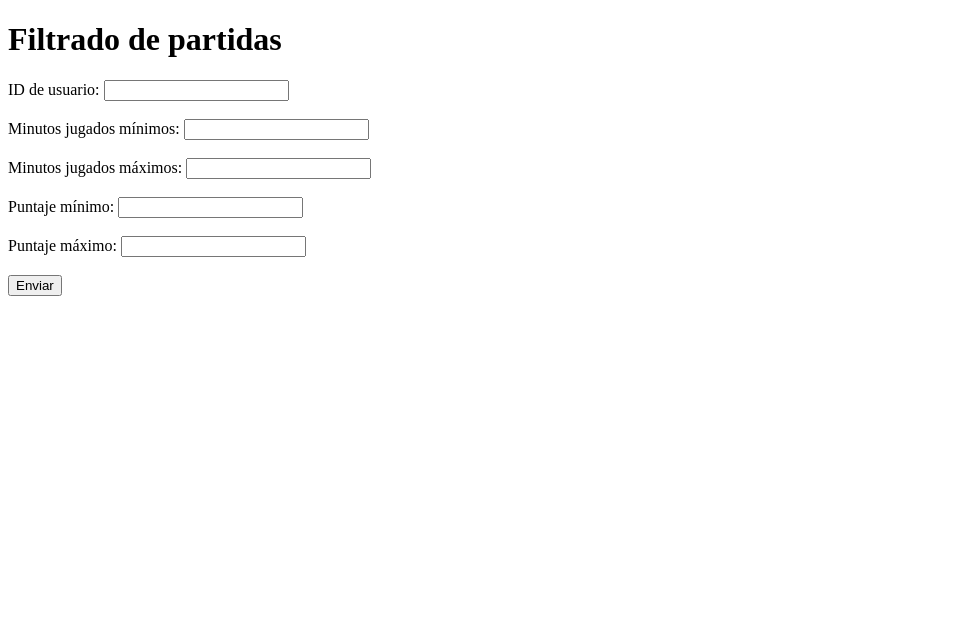
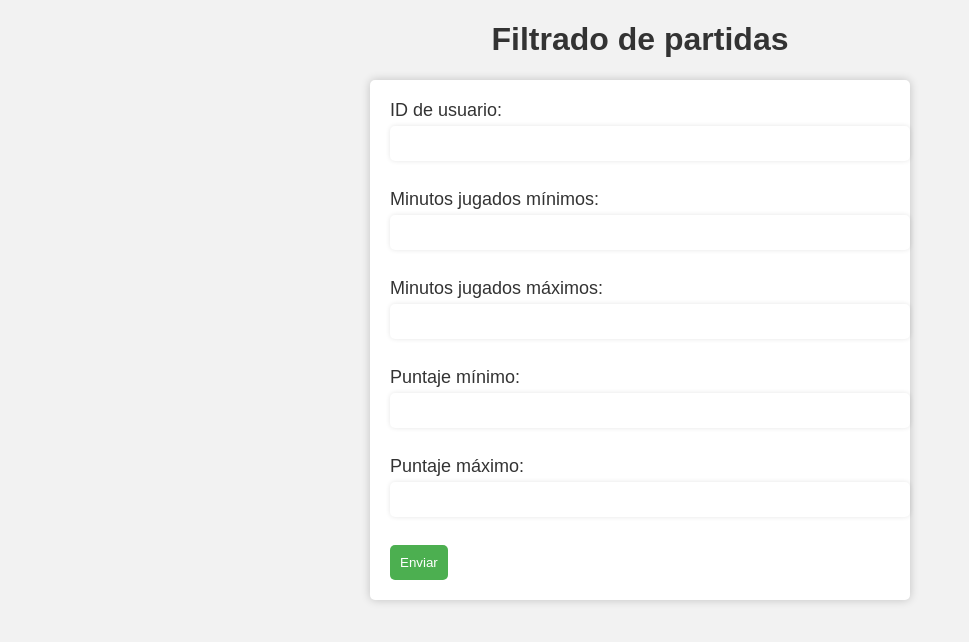
Before and after one commit to MoyBadillo117/Servicios-REST-de-entidades, a Django app: page /filtro in a window 1280 px wide. Shown: the top 642 px of the page, without its empty margins (0-969 px from the left). Run offline with Django 4.2, Linux system fonts and the light colour scheme.

Commit message:
Se añadió diseño a los HTML

```diff
--- a/templates/filtar.html
+++ b/templates/filtar.html
@@ -3,6 +3,54 @@
   <head>
     <meta charset="UTF-8">
     <title>Formulario</title>
+    <style>
+      body {
+        font-family: Arial, sans-serif;
+        background-color: #f2f2f2;
+      }
+h1 {
+    text-align: center;
+    color: #333;
+  }
+
+  form {
+    max-width: 500px;
+    margin: auto;
+    background-color: #fff;
+    padding: 20px;
+    border-radius: 5px;
+    box-shadow: 0 0 10px rgba(0,0,0,0.2);
+  }
+
+  label {
+    font-size: 18px;
+    color: #333;
+    display: block;
+    margin-bottom: 5px;
+  }
+
+  input[type=text], input[type=number] {
+    padding: 10px;
+    width: 100%;
+    border-radius: 5px;
+    border: none;
+    box-shadow: 0 0 5px rgba(0,0,0,0.1);
+    margin-bottom: 10px;
+  }
+
+  input[type=submit] {
+    background-color: #4CAF50;
+    color: #fff;
+    border: none;
+    padding: 10px;
+    border-radius: 5px;
+    cursor: pointer;
+  }
+
+  input[type=submit]:hover {
+    background-color: #3e8e41;
+  }
+</style>
 </head>
 <body>
   <h1>Filtrado de partidas</h1>
@@ -25,5 +73,6 @@
     <br><br>
     <input type="submit" value="Enviar">
   </form>
+  <div style="text-align: center; margin-top: 20px;">
 </body>
 </html>
--- a/templates/table.html
+++ b/templates/table.html
@@ -22,5 +22,7 @@
   </head>
   <body>
     <div id="table_div"></div>
+    <br>
+    <button onclick="location.href='filtro'">Regresar al filtro</button>
   </body>
 </html>
```
Also changed, not shown: db.sqlite3. Lines whose indentation alone changed are shown as unchanged.
